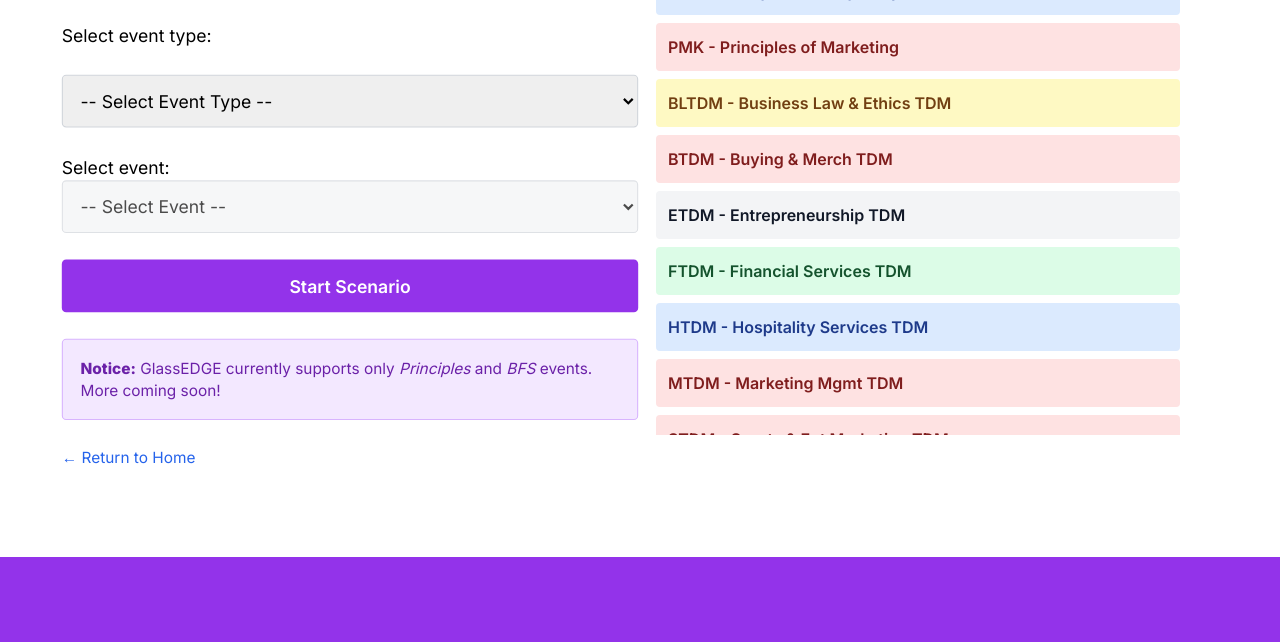
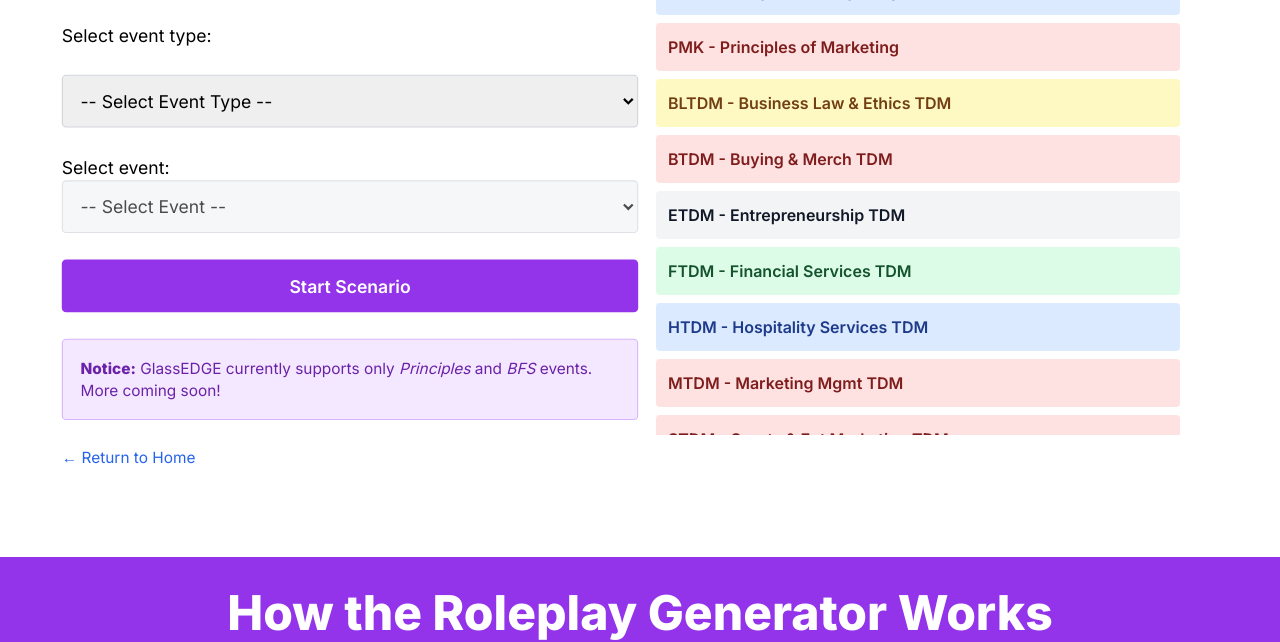
Before and after one commit to Glasswinner/glassedge, a plain HTML site: page roleplay.html in a window 1280 px wide. Shown: the part 161-803 px from the top of the page. Drawn offline with nearby package versions, Linux system fonts and the light colour scheme.

Commit message:
Update roleplay.html

```diff
--- a/roleplay.html
+++ b/roleplay.html
@@ -110,7 +110,7 @@
   <!-- How It Works Bar -->
   <section class="w-full bg-purple-600 text-white px-8 py-24 mt-12">
     <div class="max-w-6xl mx-auto text-center">
-      <h2 class="text-4xl font-bold -mt-25 mb-25">How the Roleplay Generator Works</h2>
+      <h2 class="text-5xl font-bold -mt-16 mb-4">How the Roleplay Generator Works</h2>
       <div class="grid grid-cols-1 md:grid-cols-3 gap-12 text-center">
         <div>
           <h4 class="font-semibold text-sm mb-1">Step 1</h4>
```
